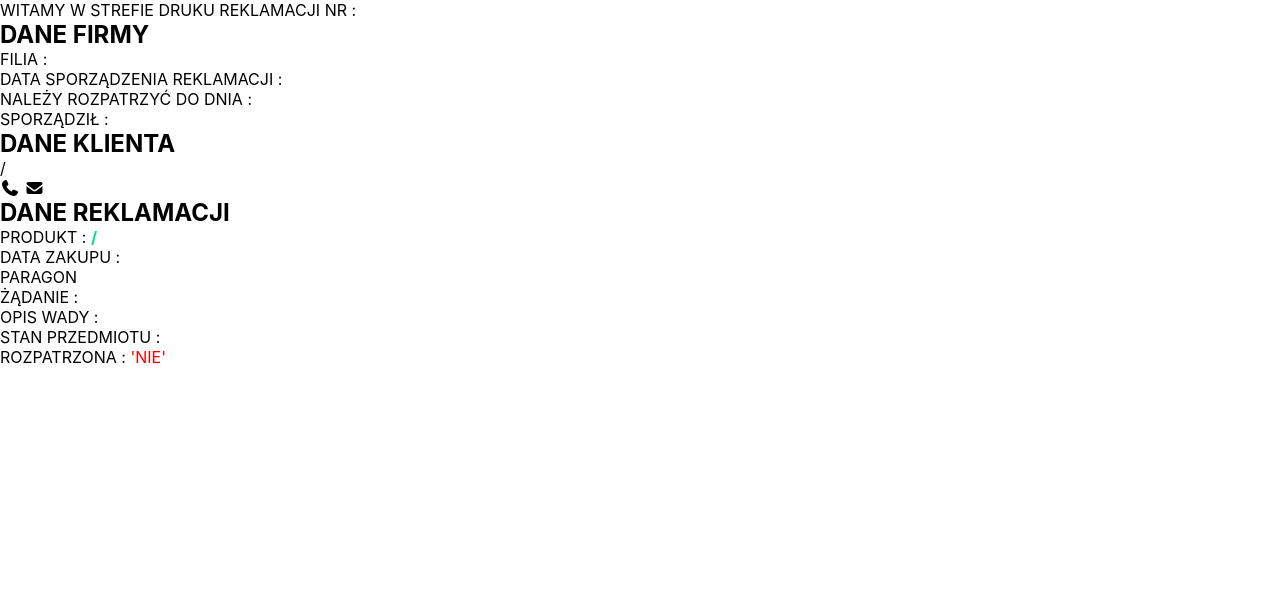
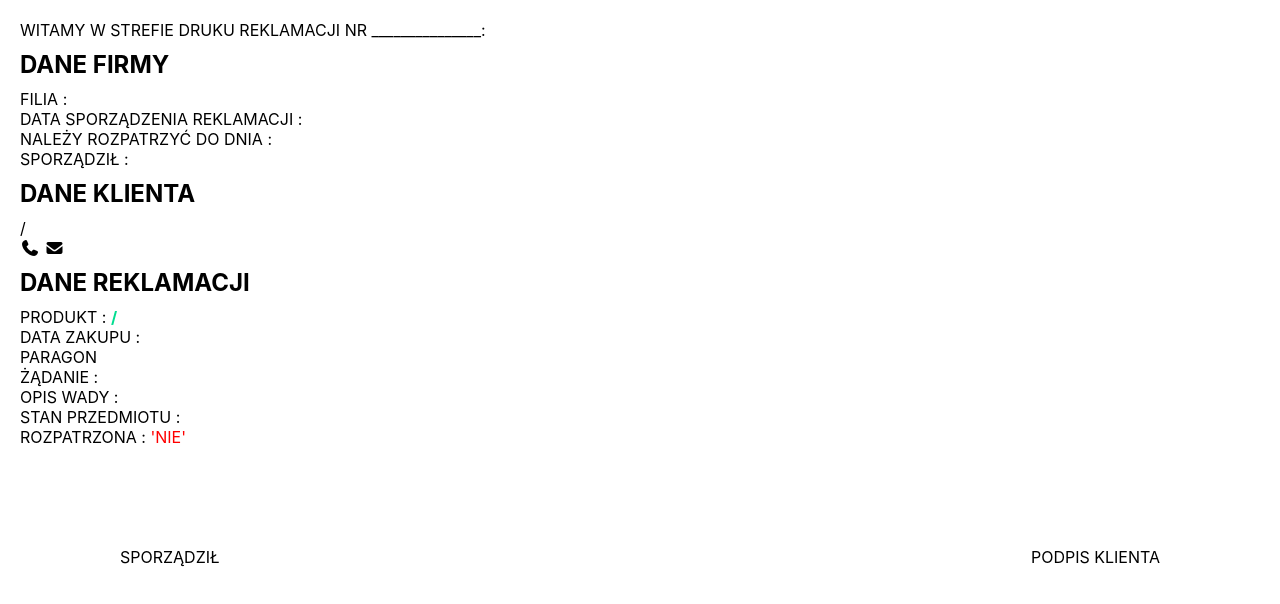
Before and after one commit to marcinoles87/reklamacje, a React (Create React App) app: page /drukuj in a window 1280 px wide. Shown: the top 604 px of the page. Built offline with nearby package versions, Linux system fonts and the light colour scheme.

Commit message:
update function print

```diff
--- a/src/App.css
+++ b/src/App.css
@@ -246,6 +246,21 @@ textarea{
   left: -100vw;
 }
 
+.druk-container{
+  margin: 20px;
+}
+
+.druk-container h2{
+  margin:10px auto;
+}
+
+.druk-podpis{
+  margin: 100px;
+  display: flex;
+  flex-direction: row;
+  justify-content: space-between;
+}
+
 @keyframes myAnimation {
 
   0%{
--- a/src/components/Drukuj.js
+++ b/src/components/Drukuj.js
@@ -4,7 +4,7 @@ function Drukuj({item}) {
   console.log(item)
   return (
     <div className='druk-container'>
-      Witamy w strefie druku reklamacji nr :
+      Witamy w strefie druku reklamacji nr    _______________:
 
 
             <div>
@@ -32,6 +32,11 @@ function Drukuj({item}) {
               <p>Rozpatrzona : {item.Rozpatrzona ? <span style={{fontSize:'20px',color:'#00dd90ff',fontWeight:'bold'}}>TAK</span> : <span style={{color:'red'}}>'NIE'</span> }</p>
             </div>
 
+            <div className='druk-podpis'>
+              <p>Sporządził</p>
+              <p>Podpis Klienta</p>
+            </div>
+
 
 
 
```
